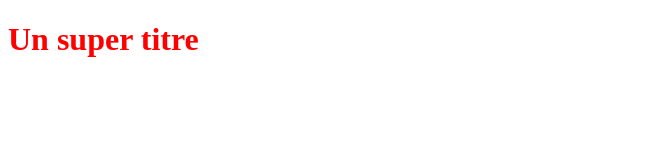
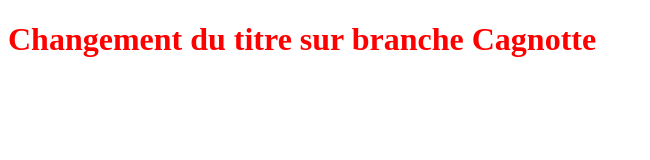
Before and after one commit to ChrisG74330/OpenClassroomProjects, a plain HTML site: page index.html in a window 1280 px wide. Shown: the whole page, without its empty margins (0-650 px from the left). Drawn offline with Linux system fonts and the light colour scheme.

Commit message:
Modification du titre sur branche cagnotte

```diff
--- a/index.html
+++ b/index.html
@@ -5,6 +5,6 @@
    <link rel="stylesheet" type="text/css" href="styles.css">
 </head>
 <body>
-   <h1>Un super titre</h1>
+   <h1>Changement du titre sur branche Cagnotte</h1>
 </body>
 </html>
```
